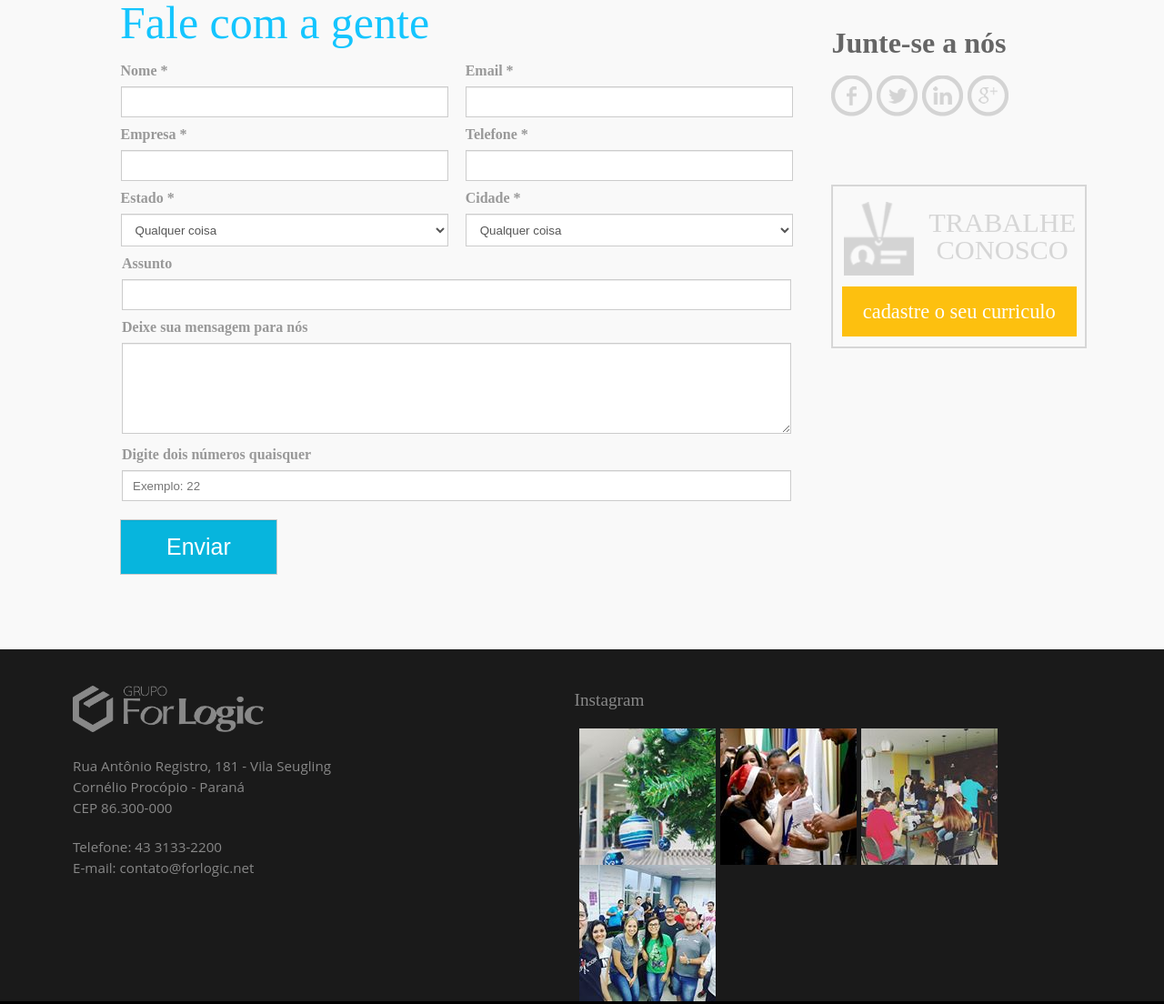
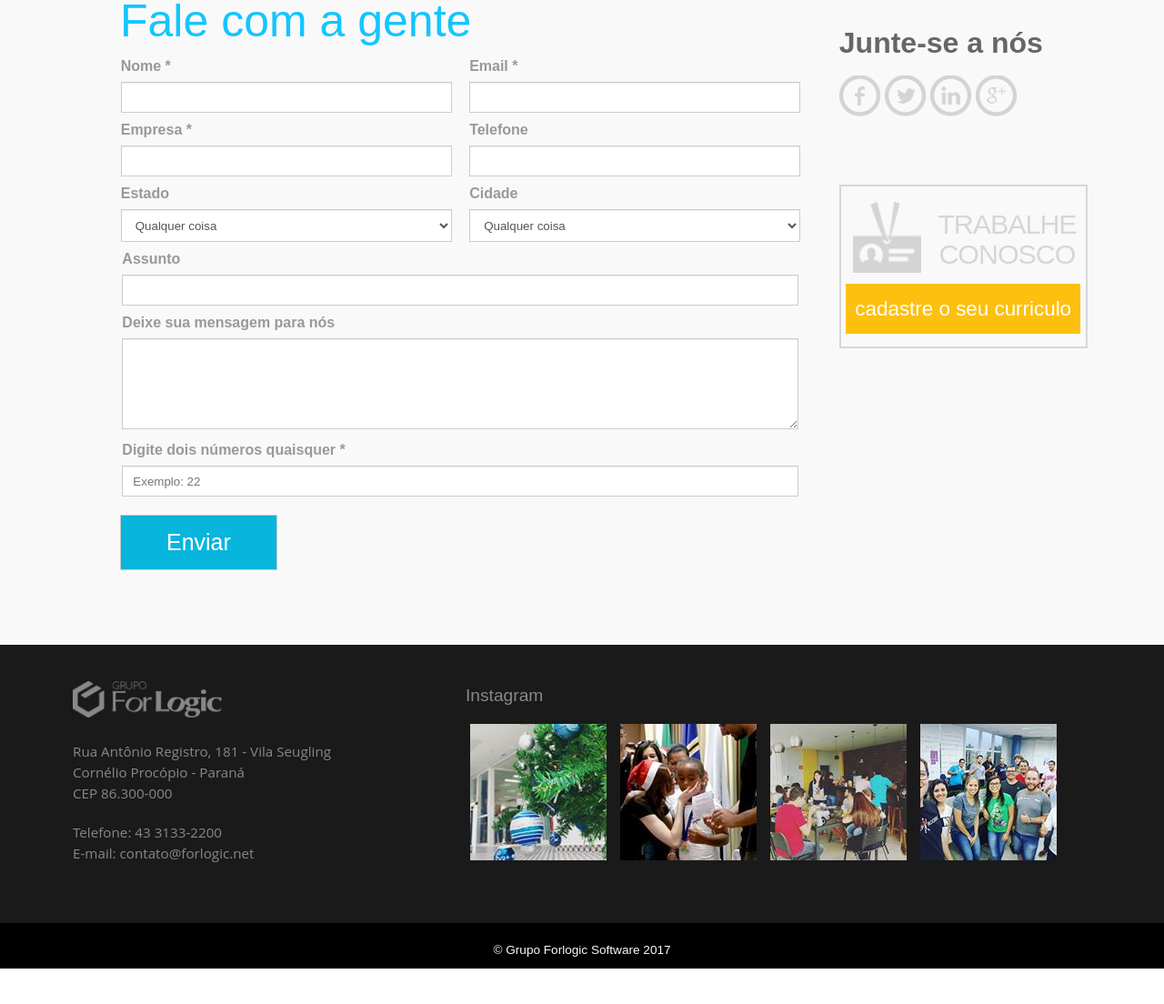
Before and after one commit to rodrigoRolim/TreinamentoForlogic, a plain HTML site: page faleConoscoForlogic.html in a window 1280 px wide. Shown: the part 492-1596 px from the top of the page at 91% size. After the commit the page ends 1557 px from the top, so only its background shows below. Drawn offline with Linux system fonts and the light colour scheme.

Commit message:
faleconosco

```diff
--- a/faleConoscoForlogic.html
+++ b/faleConoscoForlogic.html
@@ -14,7 +14,7 @@
             }
             body{
                 font-size: 100%;
-
+                font-family: Arial, Helvetica, sans-serif;
             }
             .header{grid-area: header;}
             .image{grid-area: image;}
@@ -115,7 +115,6 @@
 
             }
             .join-us{
-                font-family: Helvetica Neue Thin;
                 font-size: 2.0rem;
                 color: #666;
                 width: 100%;
@@ -136,12 +135,12 @@
             .box-work-us h3 {
                 font-size: 1.9rem;
                 white-space: -1px;
-                font-family: Helvetica Neue Thin;
+                letter-spacing: -1px;
                 color: #d6d6d6;
                 float: right;
                 text-transform: uppercase;
                 font-weight: 100;
-                line-height: 1.0;
+                line-height: 1.1;
                 text-align: center;
                 margin-top:20px;
                 margin-right: 10px;
@@ -153,7 +152,7 @@
                 font-size: 1.4rem;
                 text-decoration: none;
                 width:90%;
-                padding: 15px 23px;
+                padding: 15px 10px;
                 font-style: normal;
 	            font-variant: normal;
 	            font-weight: 100;
@@ -230,11 +229,10 @@
                 margin: 70px 0px 20px 30px;
                 color:#14c5fe;
                 font-size: 3.125rem;
-                font-weight: 500;
-                font-family: "Helvetica Neue Light";
+                font-weight: 100;
                 font-style: normal;
                 letter-spacing: 0px;
-                line-height: 35px;
+                line-height: 30px;
                 padding-top: 5px;
                 padding-bottom: 6px;
                 padding-right: 50px;
@@ -328,7 +326,7 @@
                 line-height: 23px;
                 letter-spacing: 0px;
                 background-position: top left;
-                width: 100%;
+                width: 40%;
                 padding: 40px 0 35px 80px;
                 margin-bottom: 10px;
 
@@ -340,10 +338,10 @@
             .gallery-ins{
                 color:#888888;
                 font-size: 1.2rem;
-                width:100%;
+                width:60%;
                 margin-top:45px;
                 text-align: left;
-                margin-right:60px;
+
             }
             .gallery-ins p{
                 margin-bottom: 20px;
@@ -351,7 +349,7 @@
             .gallery a img{
                 padding-left:5px;
                 float:left;
-
+                margin-right: 10px;
             }
             .gallery{
 
@@ -412,20 +410,20 @@
 
             <fieldset class="field-form">
                     <h1>Fale com a gente</h1>
-                    <form action="" class="frm-m">
+                    <form action="" class="frm-m" method="get">
                             <div class="grp-fm-left">
                                 <div class="grp-n">
                                     <div class="lb-lef"><label for="full-name">Nome *</label></div>
-                                    <input type="text" name="fullname" id="full-name" class="inp-f">
+                                    <input type="text" name="fullname" id="full-name" class="inp-f" required>
                                 </div>
 
                                 <div class="grp-c">
                                     <div class="lb-lef"><label for="n-comp">Empresa *</label></div>
-                                    <input type="text" name="company" id="n-comp" class="inp-f">
+                                    <input type="text" name="company" id="n-comp" class="inp-f" required>
                                 </div>
 
                                <div class="grp-s">
-                                    <div class="lb-lef"><label for="n-state">Estado *</label></div>
+                                    <div class="lb-lef"><label for="n-state">Estado</label></div>
                                     <select name="state" id="n-state" class="sel-f">
                                         <option value="1">Qualquer coisa</option>
                                         <option value="2">Qualquer coisa</option>
@@ -439,16 +437,31 @@
                             <div class="grp-fm-right">
                                 <div class="grp-e">
                                         <div class="lb-lef"> <label for="e-mail">Email *</label></div>
-                                    <input type="text" name="email" id="e-mail" class="inp-f">
+                                    <input type="email" name="email" id="e-mail" class="inp-f" required>
                                 </div>
 
                                 <div class="grp-p">
-                                        <div class="lb-lef"> <label for="n-phone">Telefone *</label></div>
-                                    <input type="text" name="phone" id="n-phone" class="inp-f">
+                                        <div class="lb-lef"> <label for="n-phone">Telefone</label></div>
+                                    <input type="tel" name="phone" id="n-phone" class="inp-f" size="20">
                                 </div>
+                                <script type="text/javascript">
+                                    var phone = document.getElementById("n-phone");
+                                    phone.addEventListener("keyup", formattedNumberPhone);
 
+                                    function formattedNumberPhone(event){
+                                        var number = "";
+                                        //alert(event.which);
+                                       if(!isNaN(event.target.value) && event.which != 8){
+                                            phone.value = number.concat("(", event.target.value);
+                                       } else if(event.target.value.length < 4 && event.which != 8 ){
+                                           phone.value = number.concat(event.target.value, ")");
+                                       } else {
+                                           phone.value = event.target.value.replace(/[^()^0-9^]*/gi, "");
+                                       }
+                                    }
+                                </script>
                                 <div class="grp-c">
-                                    <div class="lb-lef"><label for="n-city">Cidade *</label></div>
+                                    <div class="lb-lef"><label for="n-city">Cidade</label></div>
                                     <select name="state" id="n-city" class="sel-f">
                                         <option value="1">Qualquer coisa</option>
                                         <option value="2">Qualquer coisa</option>
@@ -468,7 +481,7 @@
                                     <textarea name="message" id="message" class="inp-f"></textarea>
                                 </div>
                                 <div class="grp-nm">
-                                    <div class="lb-lef"><label for="matter">Digite dois números quaisquer</label></div>
+                                    <div class="lb-lef"><label for="matter">Digite dois números quaisquer *</label></div>
                                     <input type="text" name="matter" id="matter" class="inp-f" placeholder="Exemplo: 22">
                                 </div>
                             </div>
@@ -499,10 +512,10 @@
                     <div class="gallery-ins">
                         <div><p>Instagram</p></div>
                         <div class="gallery">
-                            <a href="" class="foto_1"><img src="img/foto_1.jpg" alt="" ></a>
-                            <a href="" class="foto_2"><img src="img/foto_2.jpg" alt=""></a>
-                            <a href="" class="foto_3"><img src="img/foto_3.jpg" alt=""></a>
-                            <a href="" class="foto_4"><img src="img/foto_4.jpg" alt=""></a>
+                            <a href="" class="foto_1"><img src="img/foto_1.jpg" alt="foto instagram" ></a>
+                            <a href="" class="foto_2"><img src="img/foto_2.jpg" alt="foto instagram"></a>
+                            <a href="" class="foto_3"><img src="img/foto_3.jpg" alt="foto instagram"></a>
+                            <a href="" class="foto_4"><img src="img/foto_4.jpg" alt="foto instagram"></a>
                         </div>
                     </div>
                 </div>
```
